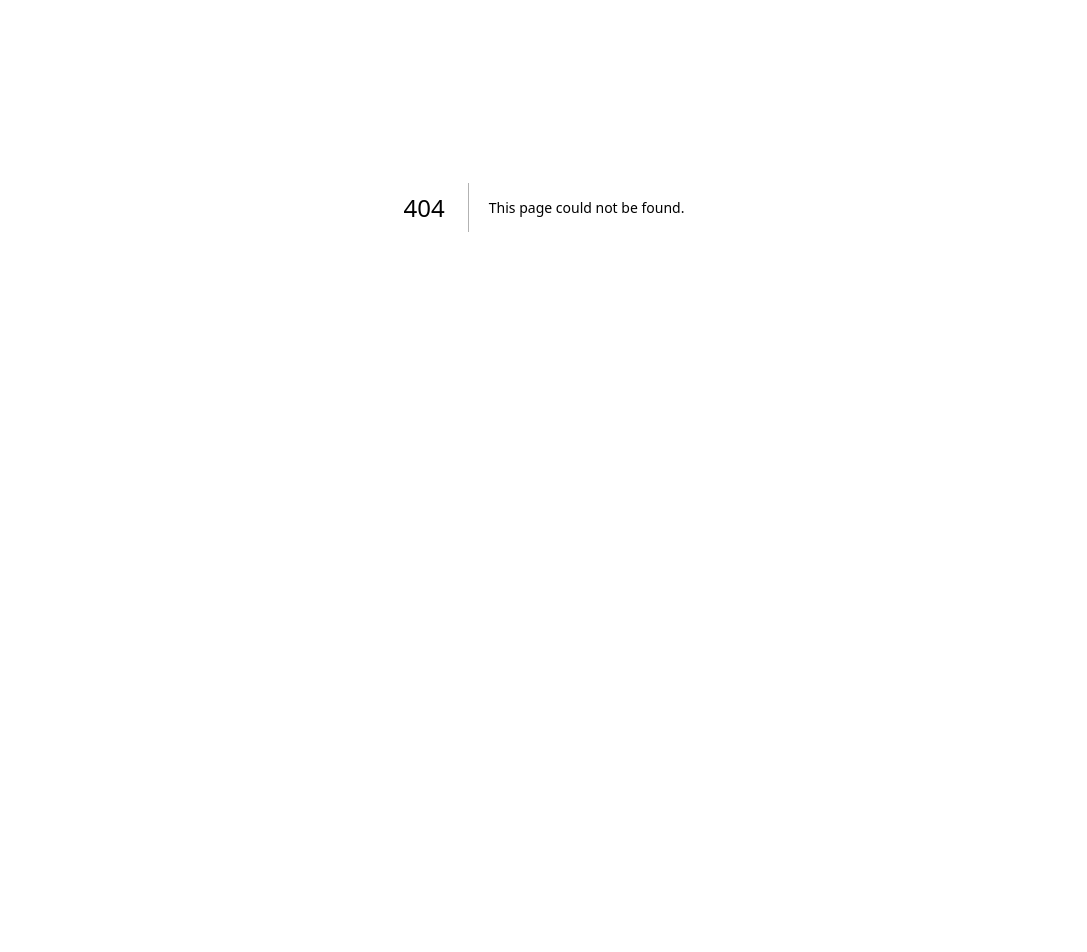
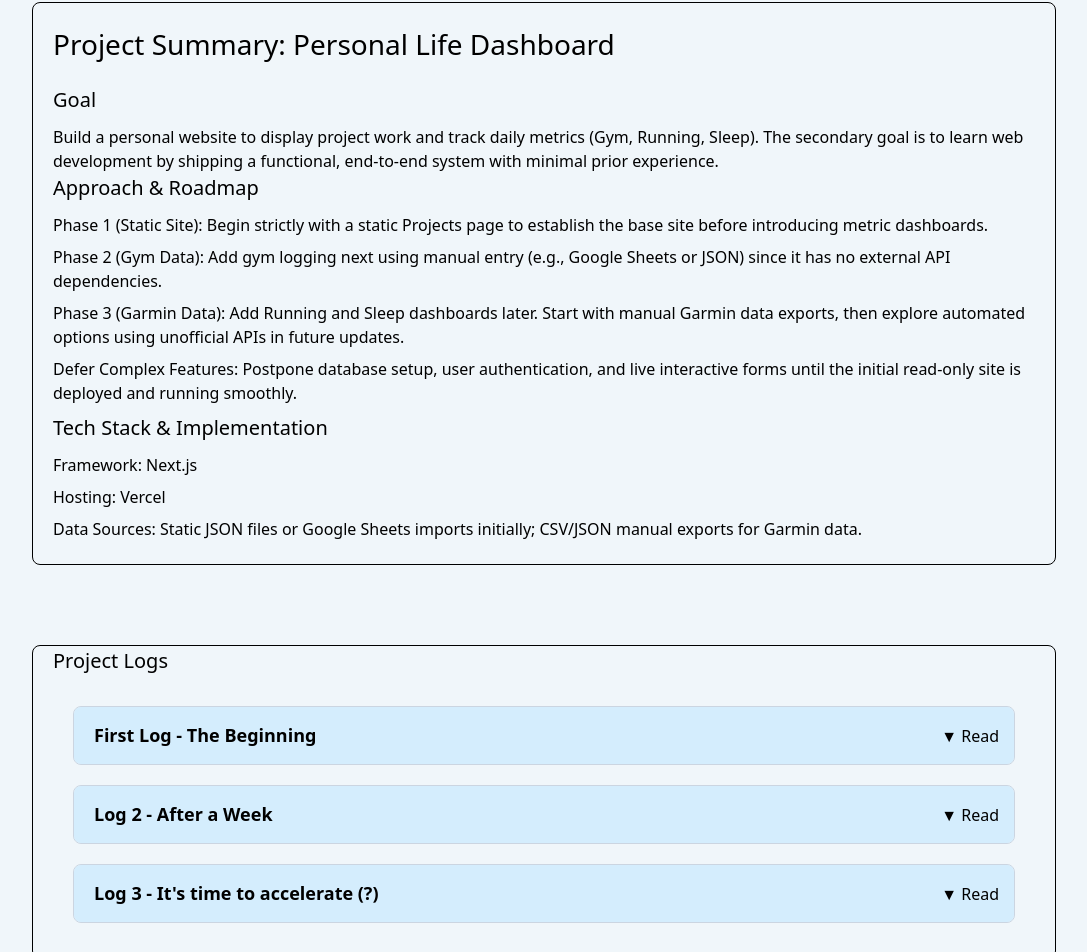
Before and after one commit to lucas-guo-2008/personal-website, a Next.js app: page /projects in a window 1280 px wide. Before the commit this address had no page. Shown: the part 193-1145 px from the top of the page, without its empty margins (96-1183 px from the left). Before the commit the page ends 800 px from the top, so only its background shows below. Built offline with nearby package versions, Linux system fonts and the light colour scheme.

Commit message:
rename pages, refactor personal bio CSS to Tailwind

```diff
--- /dev/null
+++ b/app/me/page.tsx
@@ -0,0 +1,25 @@
+import React from 'react';
+
+export const metadata = {
+  title: "Lucas\' site"
+}
+
+export default function() {
+  return (
+    <div className="m-0 min-h-screen flex flex-col ml-[25vw] w-[60vw] max-w-xl">
+      <main className="flex flex-col justify-center items-start flex-1">
+        <h1 className="font-mono text-3xl font-bold mb-8">Lucas Guo</h1>
+        <p className="opacity-65 leading-relaxed mb-6">CS major, Strava monkey, and hike larper</p>
+        <p className="leading-relaxed mb-6">I'll be starting my CS degree at the University of Waterloo in Fall 2026! I'm interested in AI/ML, Economics, and Philosophy. I'm currently building proficiency with HTML, CSS, JS, and React before venturing into more complex areas.</p>
+        <p className="leading-relaxed">In my free time, I like going to the gym, running, hiking, snowboarding, and hanging out with friends. I also like collecting Pokemon cards, as well as watching anime and YouTube.</p>
+      </main>
+      <footer className="w-full flex justify-between max-w-xl mb-[15vh]">
+        <a href="https://www.instagram.com/lucas.guo_/" target="_blank" className="text-xs hover:underline underline-offset-4">Instagram</a>
+        <a href="https://www.linkedin.com/in/lucas-guo/" target="_blank" className="text-xs hover:underline underline-offset-4">LinkedIn</a>
+        <a href="https://github.com/lucas-guo-2008" target="_blank" className="text-xs hover:underline underline-offset-4">Github</a>
+        <a href="https://www.strava.com/athletes/145385726" target="_blank" className="text-xs hover:underline underline-offset-4">Strava</a>
+        <a href="mailto:lucas.lu.guo@gmail.com" className="text-xs hover:underline underline-offset-4">lucas.lu.guo [ at ] gmail.com</a>
+      </footer>
+    </div>
+  );
+}
--- /dev/null
+++ b/app/projects/main-styles.css
@@ -0,0 +1,91 @@
+body {
+  background-color: rgb(240, 246, 250);
+  margin: 10vh 10vw;
+}
+
+p {
+  margin: 0;
+}
+
+h2 {
+  font-size: 28px;
+  margin: 20px 0px;
+}
+
+h3 {
+  font-size: 20px;
+  margin-bottom: 10px;
+}
+
+.page-header {
+  font-weight: bold;
+  font-size: 50px;
+  margin-bottom: 40px;
+}
+
+.project-summary-container,
+.journal-container {
+  margin-bottom: 10vh;
+  border-style: solid;
+  border-radius: 8px;
+  border-width: 1px;
+  padding: 0px 20px 15px 20px;
+}
+
+ul li {
+  margin-bottom: 8px;
+}
+
+.journal-container-title {
+  margin-bottom: 30px;
+}
+
+.journal-entry-container {
+  border-style: solid;
+  border-color: rgb(203, 213, 225);
+  border-width: 1px;
+  border-radius: 8px;
+  overflow: hidden;
+  margin: 0px 20px 20px 20px;
+}
+
+.journal-entry-header {
+  cursor: pointer;
+  display: flex;
+  align-items: center;
+  background-color: rgba(201, 234, 255, 0.7);
+  transition: background-color 0.2s ease;
+}
+
+.journal-entry-header:hover {
+  background-color: rgba(201, 234, 255, 1);
+}
+
+.toggle-journal-entry-button {
+  background-color: transparent;
+  height: 28px;
+  border: none;
+  font-family: inherit;
+  margin-right: 15px;
+  cursor: pointer;
+}
+
+.journal-entry-title {
+  flex-grow: 1;
+  font-size: 18px;
+  font-weight: 700;
+  margin: 15px 20px;
+}
+
+.journal-entry-content {
+  padding: 10px 20px;
+  background-color: rgba(201, 234, 255, 0.3);
+}
+
+.journal-entry-text {
+  white-space: pre-line;
+  /* reads \n as newline */
+  margin-left: 45px;
+  margin-top: 10px;
+  margin-bottom: 10px;
+}
--- /dev/null
+++ b/app/projects/page.tsx
@@ -0,0 +1,109 @@
+'use client'
+
+import React, { useState } from 'react';
+import './main-styles.css';
+
+export interface JournalEntryData {
+  title: string;
+  date: string;
+  entry: string;
+}
+
+interface JournalEntryProps {
+  title: string;
+  date: string;
+  entry: string;
+}
+
+interface JournalEntriesProps {
+  journalEntries: JournalEntryData[];
+}
+
+function JournalEntry({ title, date, entry }: JournalEntryProps) {
+  const [ isOpen, setIsOpen ] = useState<boolean>(false);
+
+  return (
+    <div className="journal-entry-container">
+      <div className="journal-entry-header" onClick={() => setIsOpen(!isOpen)}>
+        <p className="journal-entry-title">{title}</p>
+        <button className="toggle-journal-entry-button">{isOpen ? "▲ Hide" : "▼ Read"}</button>
+      </div>
+      {isOpen && (
+        <div className="journal-entry-content">
+          <p>{date}</p>
+          <p className="journal-entry-text">{entry}</p>
+        </div>
+      )}
+    </div>
+  );
+}
+
+function JournalEntries( {journalEntries}: JournalEntriesProps ) {
+  return (
+    <div>
+      {journalEntries.map((journalEntry, index) => {
+        return (
+          <JournalEntry title={journalEntry.title} date={journalEntry.date} entry={journalEntry.entry} key={index}/>
+        );
+      })}
+    </div>
+  );
+}
+
+export default function ProjectSummaryPage() {
+  const [journalEntries, setJournalEntries] = useState<JournalEntryData[]>([
+    {
+      title: 'First Log - The Beginning',
+      date: '2026/07/24',
+      entry: 'This is the start of me building my website in an effort to prepare for uni! I\'ve went through a 6h HTML and CSS tutorial so now I understand some of how  to convert my website designs into an actual page, even if I still need to rely heavily on searching things up to remind myself of the syntax and differences between all the different displays and positions and of course syntax needed. \n\nI think my main goal for now is to rapidly learn the basics of everything needed to code a website, then slowly build one myself.\n\nNext up: Javascript.'
+    },
+    {
+      title: 'Log 2 - After a Week',
+      date: '2026/08/01',
+      entry: 'I\'ve now finished a long Javascript course as well as some React content to be able to be on my way to making my website. I\'ve finished making my project page for this project (which is where these logs go), as well as a personal bio page. I\'ve also created a project summary which I\'ll add to the top of this page. \n\nThe next steps are to finish designing these pages before learning Next.js to connect my pages together and enable page routing. Also, maybe I should hurry up learning stuff because uni is starting in like 5 weeks 😨.'
+    },
+    {
+      title: 'Log 3 - It\'s time to accelerate (?)',
+      date: '2026/08/03',
+      entry: 'The personal bio and projects webpages are about completed (Phase 1). Now, it\'s time to learn how to route pages with Next.js and make the necessary changes to my project. After that, I\'ll learn about retrieving, reading, and displaying data to work on Phase 2.\n\nOne thing I\'ve thought about is starting to learn faster. There\'s not a lot of time left before uni so I should really just focus on breadth over depth. I also want to learn more about AI and the tools I can use. I hope I can use them effectively to boost my learning productivity. However, I also want to spend lots of time with family and friends this summer before the great separation, so let\'s see what I can do with a few hours a day.\n\nI guess hopefully the timeline right now is complete Next.js + Phase 2 in 3 days. I\'ll be back on the 6th.'
+    }
+  ]);
+
+  return (
+    <main>
+      <title>Lucas' site</title>
+      <header className="page-header">
+        Projects
+      </header>
+
+      <div className="project-summary-container">
+        <h2>Project Summary: Personal Life Dashboard</h2>
+        <h3>Goal</h3>
+        <p>
+          Build a personal website to display project work and track daily metrics (Gym, Running, Sleep). The secondary goal is to
+          learn web development by shipping a functional, end-to-end system with minimal prior experience.
+        </p>
+
+        <h3>Approach & Roadmap</h3>
+        <ul>
+          <li> Phase 1 (Static Site): Begin strictly with a static Projects page to establish the base site before introducing metric dashboards.</li>
+          <li> Phase 2 (Gym Data): Add gym logging next using manual entry (e.g., Google Sheets or JSON) since it has no external API dependencies.</li>
+          <li>Phase 3 (Garmin Data): Add Running and Sleep dashboards later. Start with manual Garmin data exports, then explore automated options using unofficial APIs in future updates.</li>
+          <li>Defer Complex Features: Postpone database setup, user authentication, and live interactive forms until the initial read-only site is deployed and running smoothly.</li>
+        </ul>
+
+        <h3>Tech Stack & Implementation</h3>
+        <ul>
+          <li>Framework: Next.js</li>
+          <li>Hosting: Vercel</li>
+          <li>Data Sources: Static JSON files or Google Sheets imports initially; CSV/JSON manual exports for Garmin data.</li>
+        </ul>
+      </div>
+
+      <div className="journal-container">
+        <h3 className="journal-container-title">Project Logs</h3>
+        <JournalEntries journalEntries={journalEntries} />
+      </div>
+    </main>
+  );
+}
```
